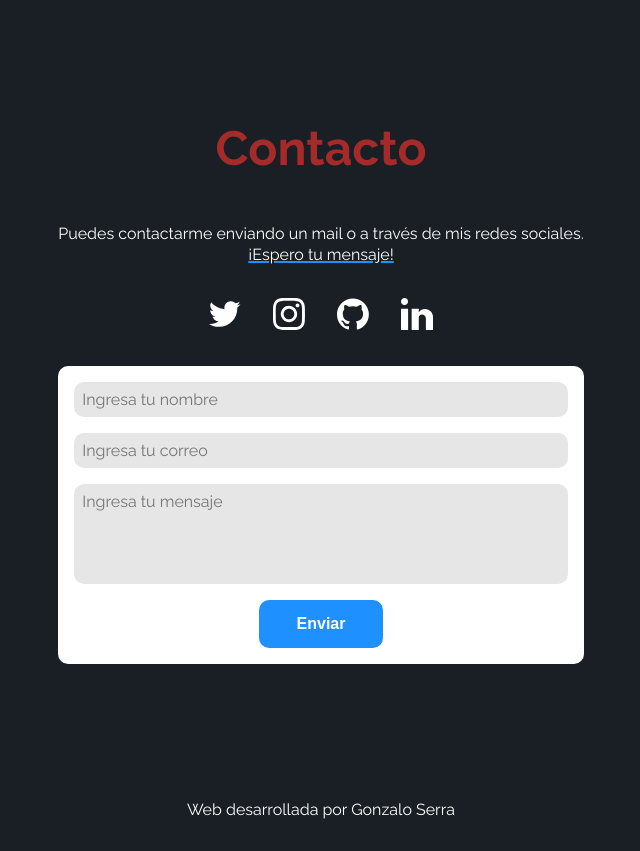
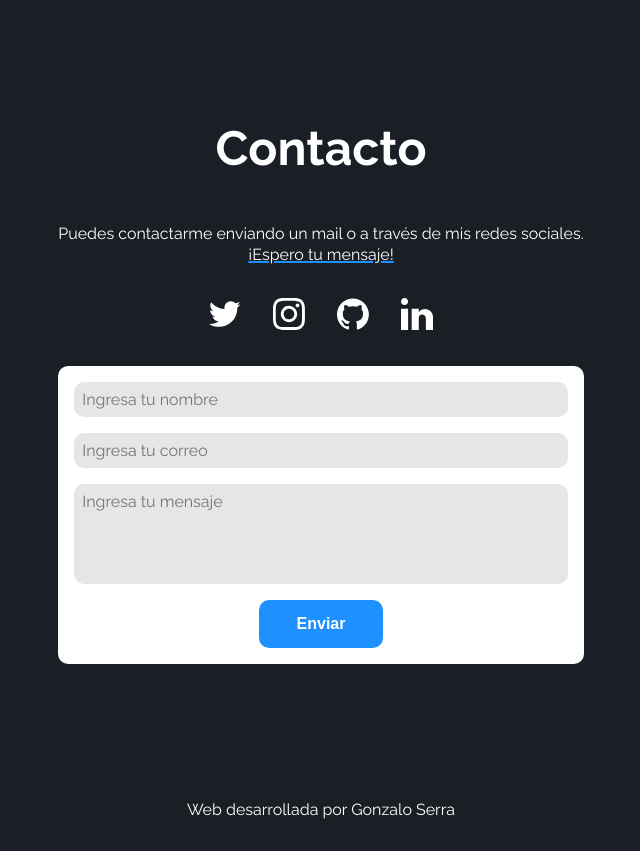
Before and after one commit to tonchiserra/portafolioWeb, a React (Create React App) app: page / in a window 1280 px wide. Shown: the part 3200-4051 px from the top of the page, without its empty margins (319-959 px from the left). Built offline with nearby package versions, Linux system fonts and the light colour scheme.

Commit message:
test for deploy

```diff
--- a/src/styles/Contact.css
+++ b/src/styles/Contact.css
@@ -7,7 +7,7 @@
 }
 
 .contact > .title {
-  color: brown;
+  color: var(--white-color);
 }
 
 .contact-content {
```
